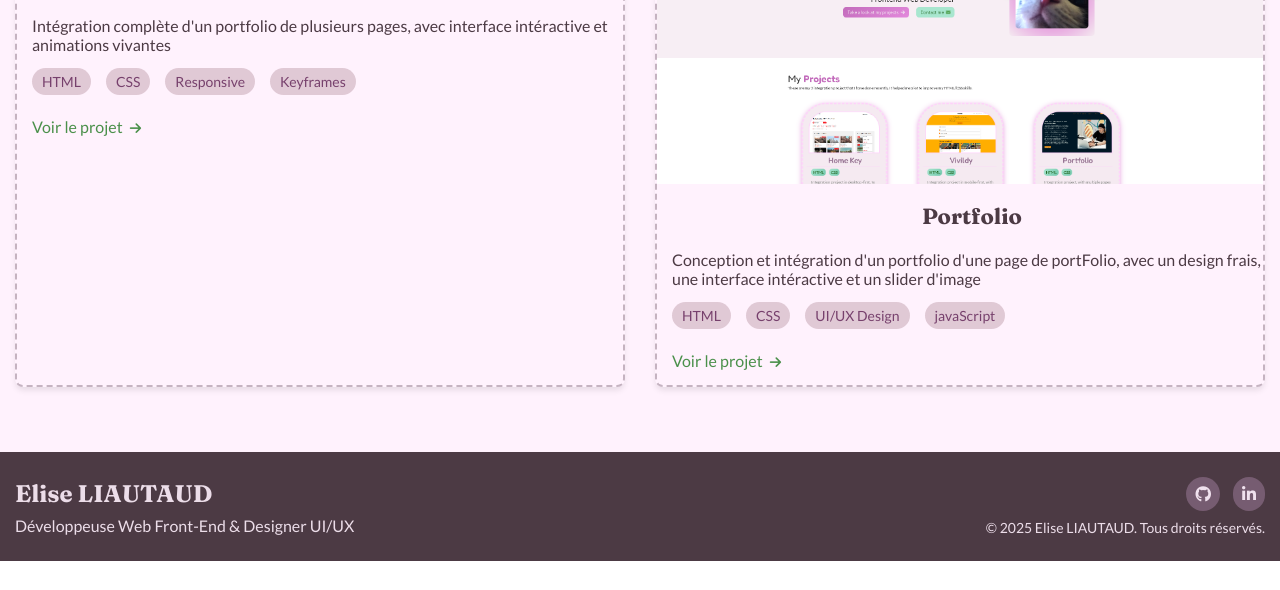
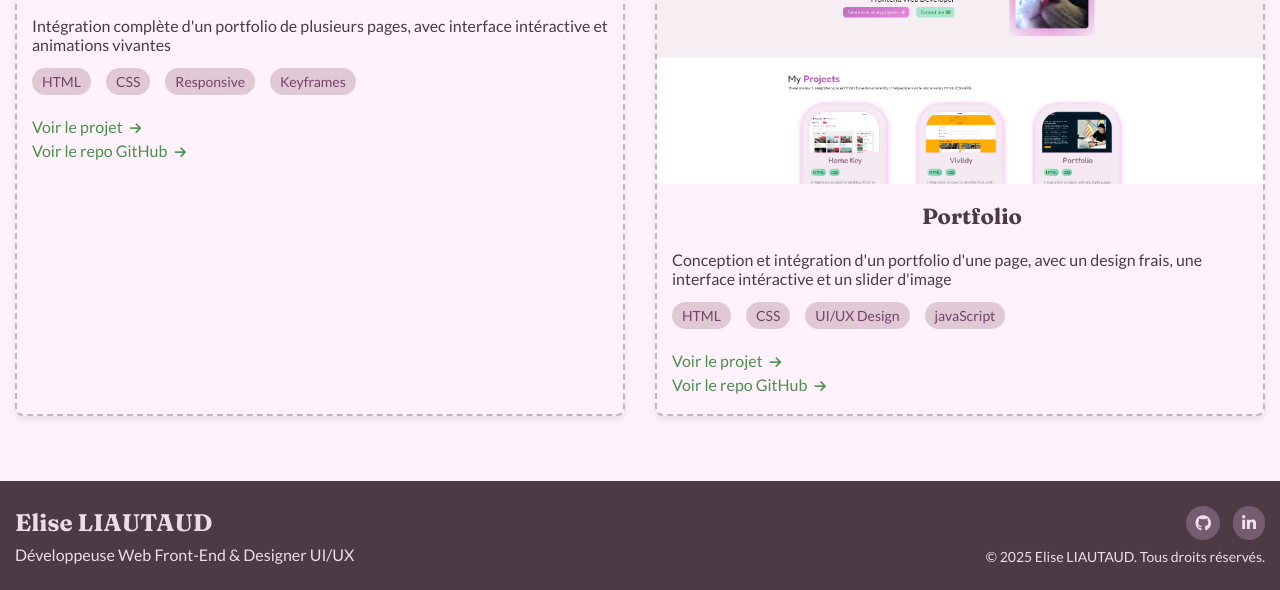
Before and after one commit to elise-kinn/Oral-portfolio, a plain HTML site: page projects.html in a window 1280 px wide. Shown: the part 660-1250 px from the top of the page. Before the commit the page ends 1221 px from the top, so only its background shows below. Drawn offline with Linux system fonts and the light colour scheme.

Commit message:
Add : GitHub repo link

```diff
--- a/css/style.css
+++ b/css/style.css
@@ -77,6 +77,8 @@ h3{
 
 .link{
     color : var(--green-link);
+    display: block;
+    margin-bottom : 5px;
 
     i{
         color : var(--green-link);
--- a/projects.html
+++ b/projects.html
@@ -40,6 +40,7 @@
                             <p>Intégration complète d'un portfolio de plusieurs pages, avec interface intéractive et animations vivantes</p>
                             <div><span>HTML</span><span>CSS</span><span>Responsive</span><span>Keyframes</span></div>
                             <a href="/john doe/index.html" class="link" target="_blank">Voir le projet <i class="fa-solid fa-arrow-right"></i></a>
+                            <a href="https://github.com/elise-kinn/John-Doe" class="link" target="_blank">Voir le repo GitHub <i class="fa-solid fa-arrow-right"></i></a>
                         </div>
                     </article>
 
@@ -47,9 +48,10 @@
                         <img src="img/projectPortfolio.png" alt="project visual">
                         <div>
                             <h3>Portfolio</h3>
-                            <p>Conception et intégration d'un portfolio d'une page de portFolio, avec un design frais, une interface intéractive et un slider d'image</p>
+                            <p>Conception et intégration d'un portfolio d'une page, avec un design frais, une interface intéractive et un slider d'image</p>
                             <div><span>HTML</span><span>CSS</span><span>UI/UX Design</span><span>javaScript</span></div>
                             <a href="/portfolio/index.html" class="link" target="_blank">Voir le projet <i class="fa-solid fa-arrow-right"></i></a>
+                            <a href="https://github.com/elise-kinn/HTML-CSS-Portfolio" class="link" target="_blank">Voir le repo GitHub <i class="fa-solid fa-arrow-right"></i></a>
                         </div>
                     </article>
                 </div>
```
Also changed, not shown: index.html (+2 -0 lines).
